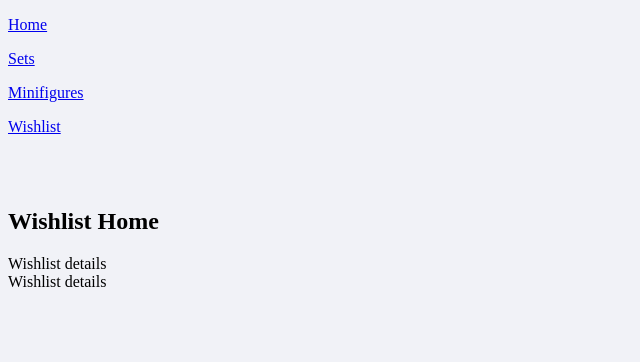
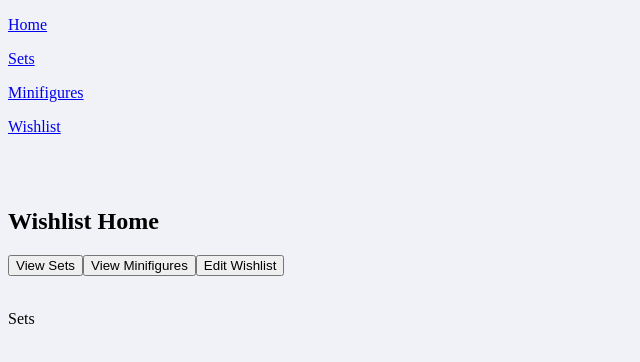
Before and after one commit to jiehaolim/ga-sei-project-2-legosearch, a React (Vite) app: page /wishlist in a window 1280 px wide. Shown: the top 362 px of the page, without its empty margins (0-640 px from the left). Built offline with nearby package versions, Linux system fonts and the light colour scheme; no server answers.

Commit message:
57th commit - updated wishlist

```diff
--- a/src/App.jsx
+++ b/src/App.jsx
@@ -15,7 +15,10 @@ import WishlistHome from "./pages/Wishlist/WishlistHome";
 
 function App() {
   const [modal, setModal] = useState(false)
-  const [wishlist, setWishlist] = useState([])
+  const [wishlistObj, setWishlistObj] = useState({
+    sets: [],
+    minifigs: [],
+  });
 
   const addToWishlist = () => {
     console.log("addToWishlist")
@@ -45,7 +48,7 @@ function App() {
             <Route path="minifigures/result/:setnum" element={<MinifigsSingleResults addToWishlist={addToWishlist} />}/>
 
             {/* Wishlist */}
-            <Route path="wishlist" element={<WishlistHome wishlist={wishlist} />} />
+            <Route path="wishlist" element={<WishlistHome wishlistObj={wishlistObj} />} />
 
           </Route>
         </Routes>
--- /dev/null
+++ b/src/components/Wishlist/WishlistButtonTabs.jsx
@@ -0,0 +1,14 @@
+const WishlistButtonTabs = ({ setView }) => {
+  return (
+    <>
+      <h2>Wishlist Home</h2>
+      <button onClick={() => setView("sets")}>View Sets</button>
+      <button onClick={() => setView("minifigs")}>View Minifigures</button>
+      <button onClick={() => setView("edit")}>Edit Wishlist</button>
+      <br />
+      <br />
+    </>
+  );
+};
+
+export default WishlistButtonTabs;
--- a/src/components/Wishlist/WishlistDetails.jsx
+++ /dev/null
@@ -1,9 +0,0 @@
-const WishlistDetails = ({ wishlist }) => {
-    return (
-        <>
-        <div>Wishlist details</div>
-        </>
-    )
-}
-
-export default WishlistDetails
--- /dev/null
+++ b/src/components/Wishlist/WishlistResults.jsx
@@ -0,0 +1,15 @@
+const WishlistResults = ({ title, wishlist }) => {
+
+    return (
+      <>
+        <p>{title}</p>
+        <br />
+        <br />
+      </>
+    );
+  };
+
+  export default WishlistResults;
+
+// sets - set_num, name, num parts, set_img_url, set_url, year, theme_id (last 2 uncommon)
+// minifigs - set_num, name, num_parts, set_img_url, set_url
--- a/src/pages/Minifigs/MinifigsHome.jsx
+++ b/src/pages/Minifigs/MinifigsHome.jsx
@@ -64,7 +64,7 @@ const MinifigsHome = () => {
     <>
       {searchType ? (<SearchGrp searchObj={searchObj} themes={themes} handleChange={handleChange} handleSearchType={handleSearchType}/>)
       : (<SearchGrpAdv searchObj={searchAdvObj} themes={themes} handleChange={handleChange} handleSearchType={handleSearchType}/>)}
-      <Outlet />
+      <Outlet context={[themes, setThemes]}/>
     </>
   );
 };
--- a/src/pages/Minifigs/MinifigsSearchResults.jsx
+++ b/src/pages/Minifigs/MinifigsSearchResults.jsx
@@ -1,5 +1,5 @@
 import { useState, useEffect } from "react";
-import { useSearchParams, useNavigate } from "react-router-dom";
+import { useSearchParams, useNavigate, useOutletContext } from "react-router-dom";
 import SearchNavGrp from "../../components/SearchResults/SearchNavGrp";
 import SearchResults from "../../components/SearchResults/SearchResults";
 import SearchResultsPagination from "../../components/SearchResults/SearchResultsPagination"
@@ -9,6 +9,7 @@ const MinifigsSearchResults = () => {
   const [searchParams, setSearchParams] = useSearchParams();
   const [resultsObj, setResultsObj] = useState({ results: [] });
   const navigate = useNavigate()
+  const [themes, setThemes] = useOutletContext()
 
   // obtain the search params from original search
   const searchObj = {
--- a/src/pages/Sets/SetsHome.jsx
+++ b/src/pages/Sets/SetsHome.jsx
@@ -75,7 +75,7 @@ const SetsHome = () => {
     <>
       {searchType ? (<SearchGrp searchObj={searchObj} themes={themes} handleChange={handleChange} handleSearchType={handleSearchType} />)
       : (<SearchGrpAdv searchObj={searchAdvObj} themes={themes} handleChange={handleChange} handleSearchType={handleSearchType}/>)}
-      <Outlet />
+      <Outlet context={[themes, setThemes]} />
     </>
   );
 };
--- a/src/pages/Sets/SetsSearchResults.jsx
+++ b/src/pages/Sets/SetsSearchResults.jsx
@@ -1,5 +1,5 @@
 import { useState, useEffect } from "react";
-import { useSearchParams, useNavigate } from "react-router-dom";
+import { useSearchParams, useNavigate, useOutletContext } from "react-router-dom";
 import SearchNavGrp from "../../components/SearchResults/SearchNavGrp";
 import SearchResults from "../../components/SearchResults/SearchResults";
 import SearchResultsPagination from "../../components/SearchResults/SearchResultsPagination"
@@ -9,6 +9,7 @@ const SetsSearchResults = ({ addToWishlist }) => {
   const [searchParams, setSearchParams] = useSearchParams();
   const [resultsObj, setResultsObj] = useState({ results: [] });
   const navigate = useNavigate()
+  const [themes, setThemes] = useOutletContext()
 
   // obtain the search params from original search
   const searchObj = {
--- a/src/pages/Wishlist/WishlistHome.jsx
+++ b/src/pages/Wishlist/WishlistHome.jsx
@@ -1,11 +1,23 @@
-import WishlistDetails from "../../components/Wishlist/WishlistDetails";
+import { useState } from "react";
+import WishlistButtonTabs from "../../components/Wishlist/WishlistButtonTabs";
+import WishlistResults from "../../components/Wishlist/WishlistResults";
 
-const WishlistHome = ({ wishlist }) => {
+const WishlistHome = ({ wishlistObj }) => {
+  const [view, setView] = useState("sets");
+
+  // title object
+  const title = {
+    sets: "Sets",
+    minfigs: "Minifigures",
+    edit: "Edit wishlist"
+  }
+
   return (
     <>
-      <h2>Wishlist Home</h2>
-      <WishlistDetails wishlist={wishlist} />
-      <WishlistDetails wishlist={wishlist} />
+      <WishlistButtonTabs setView={setView} />
+      {view === "sets" ? (<WishlistResults title={title.sets} wishlist={wishlistObj} />) :
+      view === "minifigs" ? (<WishlistResults title={title.minfigs} wishlist={wishlistObj} />) :
+      (<WishlistResults title={title.edit} wishlist={wishlistObj} />)}
     </>
   );
 };
```
